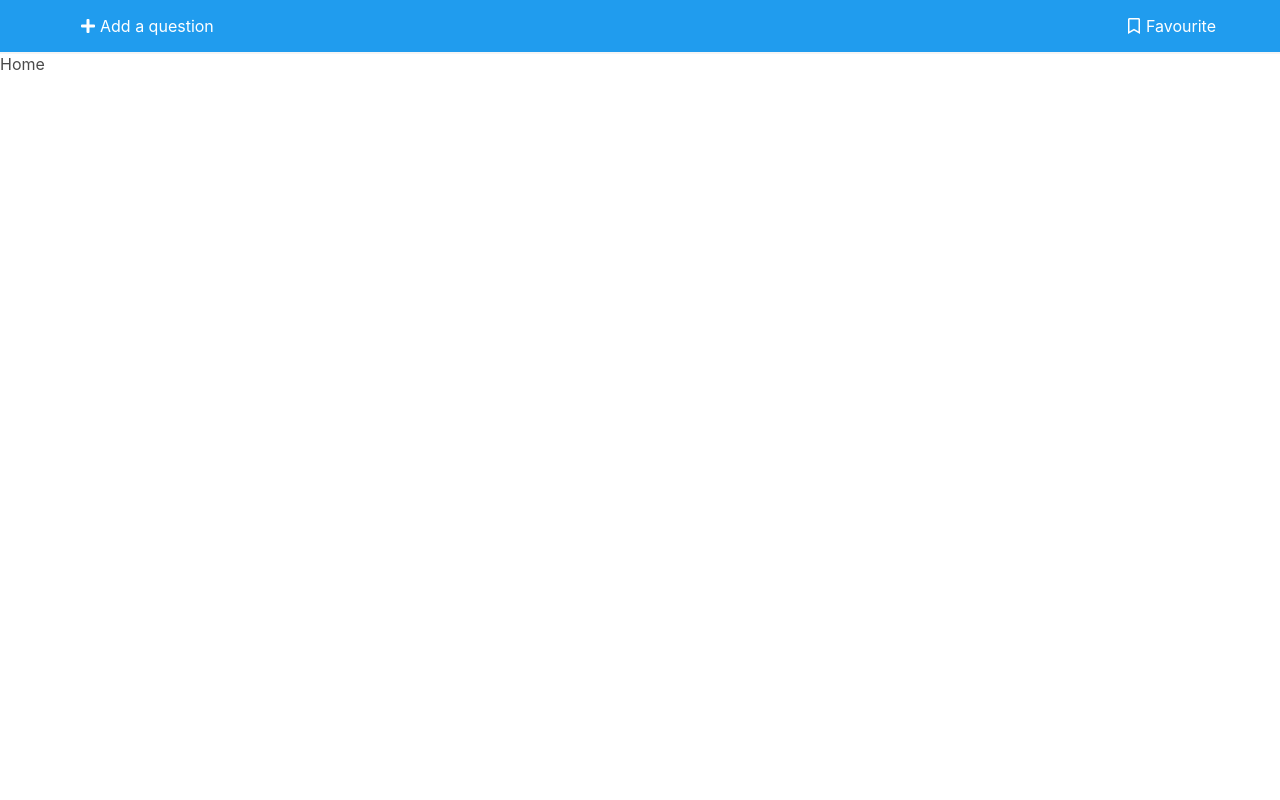
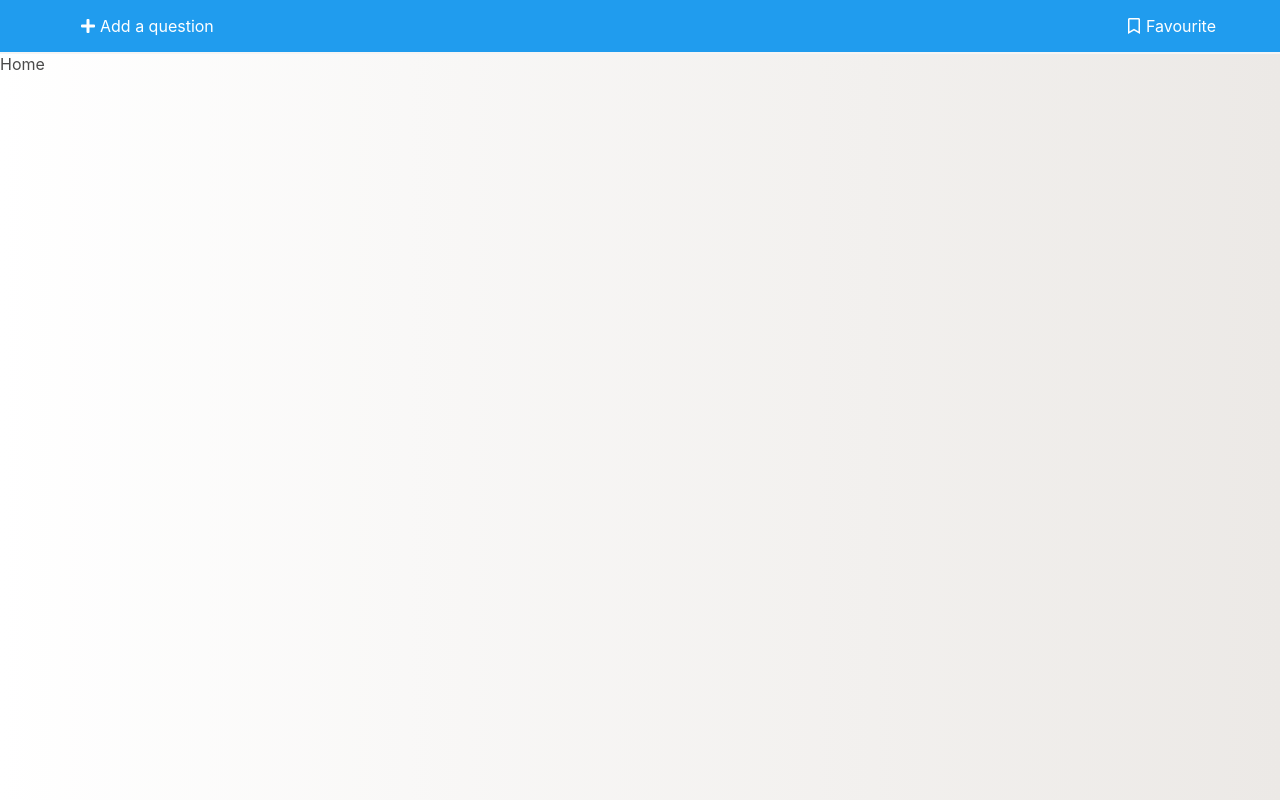
Before and after one commit to mehdi-alouane/dabadoc, a Vue app in the folder client/: page / in a window 1280 px wide. Built offline with nearby package versions, Linux system fonts and the light colour scheme; what vue-browser-geolocation would draw is missing.

Commit message:
refactor: add some style to App

```diff
--- a/client/src/App.vue
+++ b/client/src/App.vue
@@ -12,3 +12,8 @@ export default {
   components: { navbar }
 }
 </script>
+
+<style lang="sass">
+body,html
+  background: linear-gradient(to right,#FFF,#ECE9E6)
+</style>
```
